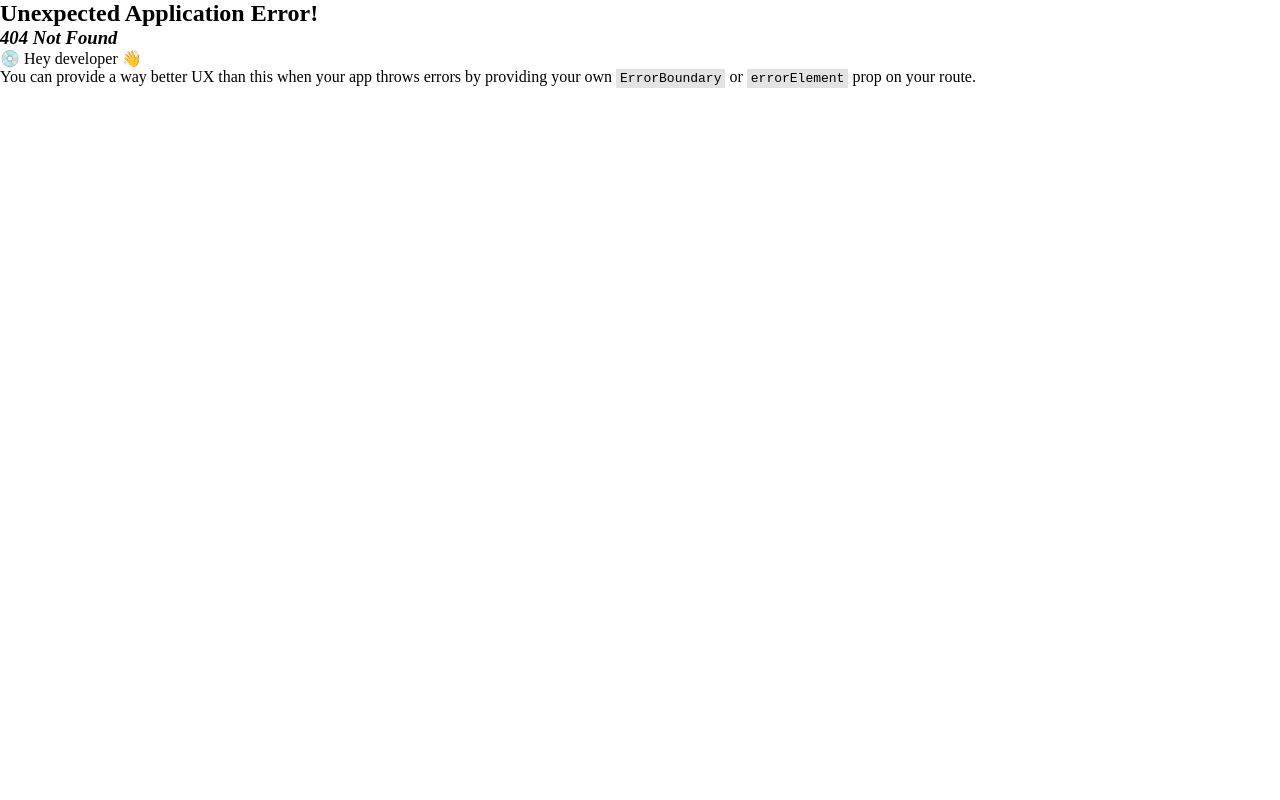
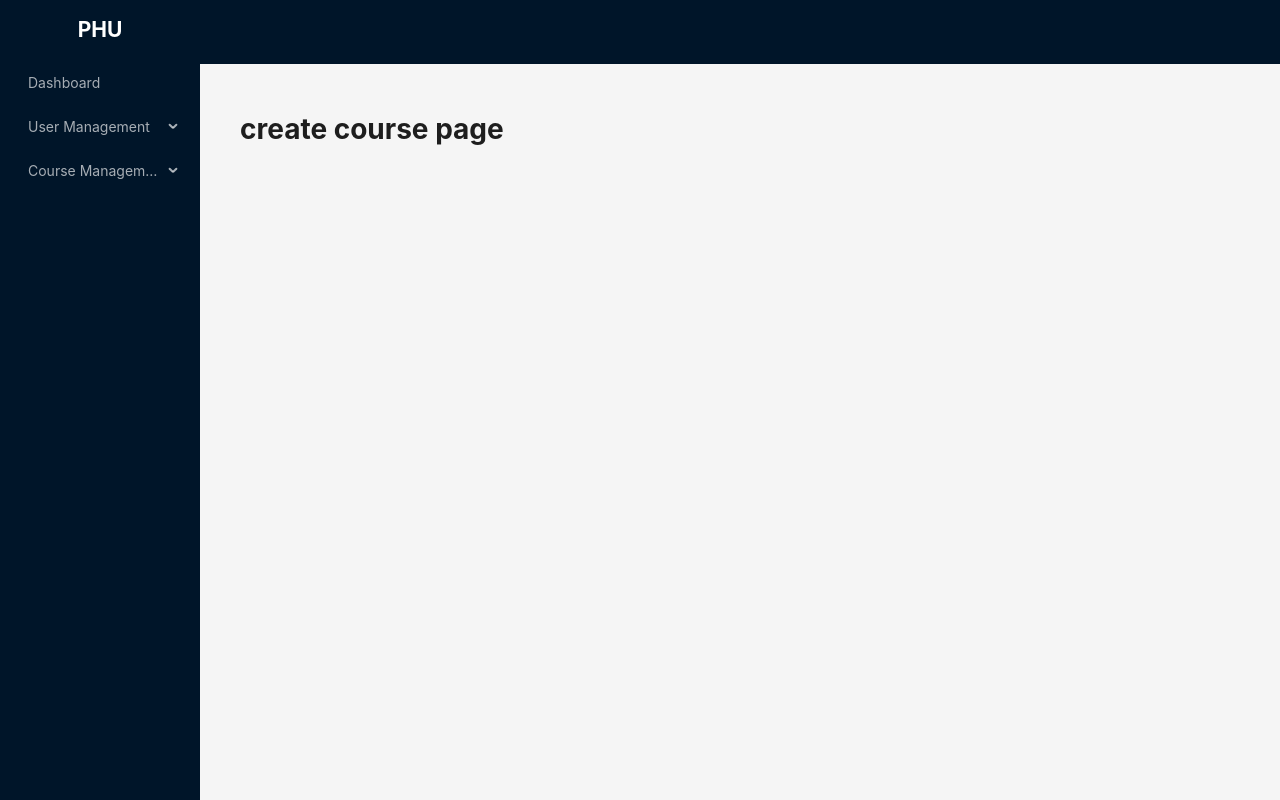
Before and after one commit to developeremdad/university-management-ts-redux-hybrid-ant, a React (Vite) app: page /admin/create-course in a window 1280 px wide. Before the commit this address had no page. Built offline with nearby package versions, Linux system fonts and the light colour scheme.

Commit message:
centralize router path and sidebar path

```diff
--- a/src/components/layout/MainLayout.tsx
+++ b/src/components/layout/MainLayout.tsx
@@ -1,36 +1,8 @@
 import { Layout, Menu } from "antd";
 import { Outlet } from "react-router-dom";
+import { mainLayoutItems } from "../../routes/adminRoutes";
 
 const { Header, Content, Sider } = Layout;
-
-const items = [
-  {
-    key: "dashboard",
-    label: "Dashboard",
-  },
-  {
-    key: "faculty",
-    label: "Faculty",
-  },
-  {
-    key: "user",
-    label: "Manage users",
-    children: [
-      {
-        key: "create/user",
-        label: "Create user",
-      },
-      {
-        key: "update/user",
-        label: "Update user",
-      },
-      {
-        key: "delete/user",
-        label: "Delete user",
-      },
-    ],
-  },
-];
 
 const MainLayout = () => {
   return (
@@ -61,7 +33,7 @@ const MainLayout = () => {
           theme="dark"
           mode="inline"
           defaultSelectedKeys={["4"]}
-          items={items}
+          items={mainLayoutItems}
         />
       </Sider>
       <Layout>
--- /dev/null
+++ b/src/pages/Admin/CreateCourse.tsx
@@ -0,0 +1,9 @@
+const CreateCourse = () => {
+  return (
+    <div>
+      <h1>create course page</h1>
+    </div>
+  );
+};
+
+export default CreateCourse;
--- /dev/null
+++ b/src/routes/adminRoutes.tsx
@@ -0,0 +1,97 @@
+import { ReactNode } from "react";
+import { NavLink } from "react-router-dom";
+import AdminDashboard from "../pages/Admin/AdminDashboard";
+import CreateAdmin from "../pages/Admin/CreateAdmin";
+import CreateCourse from "../pages/Admin/CreateCourse";
+import CreateFaculty from "../pages/Admin/CreateFaculty";
+import CreateStudent from "../pages/Admin/CreateStudent";
+
+type TRoute = {
+  path: string;
+  element: ReactNode;
+};
+
+type TSidebarItem = {
+  key: string;
+  label: ReactNode;
+  children?: TSidebarItem[];
+};
+const combineAdminPath = [
+  {
+    name: "Dashboard",
+    path: "dashboard",
+    element: <AdminDashboard />,
+  },
+  {
+    name: "User Management",
+    children: [
+      {
+        name: "Create Admin",
+        path: "create-admin",
+        element: <CreateAdmin />,
+      },
+      {
+        name: "Create Faculty",
+        path: "create-faculty",
+        element: <CreateFaculty />,
+      },
+      {
+        name: "Create Student",
+        path: "create-student",
+        element: <CreateStudent />,
+      },
+    ],
+  },
+  {
+    name: "Course Management",
+    children: [
+      {
+        name: "Create Course",
+        path: "create-course",
+        element: <CreateCourse />,
+      },
+    ],
+  },
+];
+
+export const adminPaths = combineAdminPath.reduce((acc: TRoute[], item) => {
+  if (item.path && item.element) {
+    acc.push({
+      path: item.path,
+      element: item.element,
+    });
+  }
+
+  if (item.children) {
+    item.children?.forEach((child) => {
+      acc.push({
+        path: child.path,
+        element: child.element,
+      });
+    });
+  }
+  return acc;
+}, []);
+
+export const mainLayoutItems = combineAdminPath.reduce(
+  (acc: TSidebarItem[], item) => {
+    if (item.path && item.name) {
+      acc.push({
+        key: item.name,
+        label: <NavLink to={`/admin/${item.path}`}>{item.name}</NavLink>,
+      });
+    }
+    if (item.children) {
+      acc.push({
+        key: item.name,
+        label: item.name,
+        children: item.children.map((child) => ({
+          key: child.name,
+          label: <NavLink to={`/admin/${child.path}`}>{child.name}</NavLink>,
+        })),
+      });
+    }
+    return acc;
+  },
+  []
+);
--- a/src/routes/routes.tsx
+++ b/src/routes/routes.tsx
@@ -1,56 +1,21 @@
 import { createBrowserRouter } from "react-router-dom";
 import App from "../App";
 import About from "../pages/About";
-import AdminDashboard from "../pages/Admin/AdminDashboard";
-import CreateAdmin from "../pages/Admin/CreateAdmin";
-import CreateFaculty from "../pages/Admin/CreateFaculty";
-import CreateStudent from "../pages/Admin/CreateStudent";
 import Contact from "../pages/Contact";
 import Login from "../pages/Login";
 import Register from "../pages/Register";
+import { adminPaths } from "./adminRoutes";
 
 const router = createBrowserRouter([
   {
     path: "/",
     element: <App />,
-    children: [
-      {
-        path: "about",
-        element: <About />,
-      },
-      {
-        path: "contact",
-        element: <Contact />,
-      },
-    ],
   },
   {
     path: "/admin",
     element: <App />,
-    children: [
-      {
-        index: true,
-        element: <AdminDashboard />,
-      },
-      {
-        path: "dashboard",
-        element: <AdminDashboard />,
-      },
-      {
-        path: "create-admin",
-        element: <CreateAdmin />,
-      },
-      {
-        path: "create-faculty",
-        element: <CreateFaculty />,
-      },
-      {
-        path: "create-student",
-        element: <CreateStudent />,
-      },
-    ],
+    children: adminPaths,
   },
-
   {
     path: "/login",
     element: <Login />,
@@ -59,6 +24,14 @@ const router = createBrowserRouter([
     path: "/register",
     element: <Register />,
   },
+  {
+    path: "/contact",
+    element: <Contact />,
+  },
+  {
+    path: "/about",
+    element: <About />,
+  },
 ]);
 
 export default router;
```
